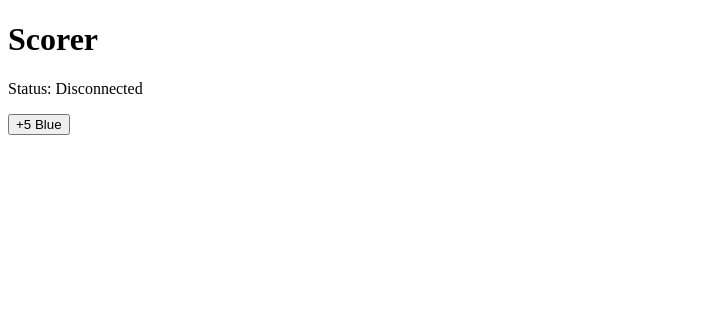
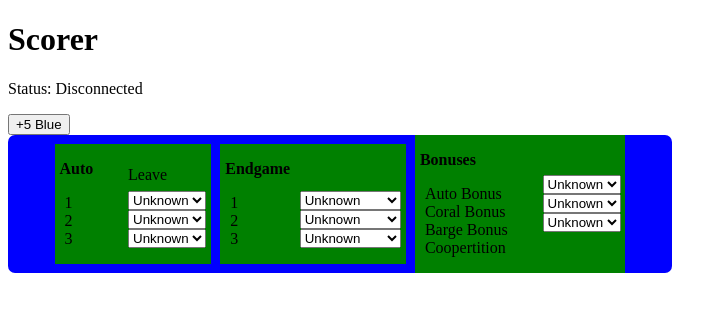
Before and after one commit to jerryxfu/offseason-scorer-field, a React (Vite) app: page / in a window 1280 px wide. Shown: the top 312 px of the page, without its empty margins (0-727 px from the left). Built offline with nearby package versions, Linux system fonts and the light colour scheme; no server answers.

Commit message:
add part of the scorer ui

```diff
--- /dev/null
+++ b/src/App.scss
@@ -0,0 +1,43 @@
+.scoreboard {
+    display: flex;
+    flex-direction: row;
+    align-items: center;
+    justify-content: center;
+    width: 50%;
+    background-color: blue;
+    border-radius: 7px;
+    padding-left: 1rem;
+    padding-right: 1rem;
+}
+
+.scoreboard div {
+    margin-left: 0.3rem;
+    margin-right: 0.3rem;
+}
+
+.scoreboard ul {
+    list-style-type: none;
+    padding: 0;
+    margin-left: 5px;
+}
+
+.auto {
+    display: flex;
+    flex-direction: row;
+    align-items: center;
+    background-color: green;
+}
+
+.endgame {
+    display: flex;
+    flex-direction: row;
+    align-items: center;
+    background-color: green;
+}
+
+.bonuses {
+    display: flex;
+    flex-direction: row;
+    align-items: center;
+    background-color: green;
+}
--- a/src/App.tsx
+++ b/src/App.tsx
@@ -1,5 +1,6 @@
 import {useEffect, useState} from "react";
 import {socket} from "./socket";
+import "./App.scss";
 
 export default function App() {
     const [connected, setConnected] = useState(false);
@@ -33,6 +34,107 @@ export default function App() {
             <h1>Scorer</h1>
             <p>Status: {connected ? "Connected" : "Disconnected"}</p>
             <button onClick={sendScore}>+5 Blue</button>
+            <div className="scoreboard">
+                <div className="auto">
+                    <div>
+                        <p><b>Auto</b></p>
+                        <ul>
+                            <li>1</li>
+                            <li>2</li>
+                            <li>3</li>
+                        </ul>
+                    </div>
+
+                    <div style={{marginLeft: "30px"}}>
+                        <p style={{marginTop: "6px", marginBottom: "7px"}}>Leave</p>
+                        <select id="leave_1">
+                            <option value="Unknown">Unknown</option>
+                            <option value="No">No</option>
+                            <option value="Yes">Yes</option>
+                        </select>
+                        <br></br>
+                        <select id="leave_2">
+                            <option value="Unknown">Unknown</option>
+                            <option value="No">No</option>
+                            <option value="Yes">Yes</option>
+                        </select>
+                        <br></br>
+                        <select id="leave_3">
+                            <option value="Unknown">Unknown</option>
+                            <option value="No">No</option>
+                            <option value="Yes">Yes</option>
+                        </select>
+                    </div>
+                </div>
+                <div className="endgame">
+                    <div>
+                        <p><b>Endgame</b></p>
+                        <ul>
+                            <li>1</li>
+                            <li>2</li>
+                            <li>3</li>
+                        </ul>
+                    </div>
+
+                    <div>
+                        <br></br>
+                        <select id="barge_1" style={{marginTop: "14px"}}>
+                            <option value="Unknown">Unknown</option>
+                            <option value="None">None</option>
+                            <option value="Parked">Parked</option>
+                            <option value="ShallowCage">ShallowCage</option>
+                            <option value="DeepCage">DeepCage</option>
+                        </select>
+                        <br></br>
+                        <select id="barge_2">
+                            <option value="Unknown">Unknown</option>
+                            <option value="None">None</option>
+                            <option value="Parked">Parked</option>
+                            <option value="ShallowCage">ShallowCage</option>
+                            <option value="DeepCage">DeepCage</option>
+                        </select>
+                        <br></br>
+                        <select id="barge_3">
+                            <option value="Unknown">Unknown</option>
+                            <option value="None">None</option>
+                            <option value="Parked">Parked</option>
+                            <option value="ShallowCage">ShallowCage</option>
+                            <option value="DeepCage">DeepCage</option>
+                        </select>
+                    </div>
+                </div>
+                <div className="bonuses">
+                    <div>
+                        <p><b>Bonuses</b></p>
+                        <ul>
+                            <li>Auto Bonus</li>
+                            <li>Coral Bonus</li>
+                            <li>Barge Bonus</li>
+                            <li>Coopertition</li>
+                        </ul>
+                    </div>
+
+                    <div style={{marginLeft: "30px"}}>
+                        <select id="leave_1">
+                            <option value="Unknown">Unknown</option>
+                            <option value="No">No</option>
+                            <option value="Yes">Yes</option>
+                        </select>
+                        <br></br>
+                        <select id="leave_2">
+                            <option value="Unknown">Unknown</option>
+                            <option value="No">No</option>
+                            <option value="Yes">Yes</option>
+                        </select>
+                        <br></br>
+                        <select id="leave_3">
+                            <option value="Unknown">Unknown</option>
+                            <option value="No">No</option>
+                            <option value="Yes">Yes</option>
+                        </select>
+                    </div>
+                </div>
+            </div>
         </div>
     );
 }
```
